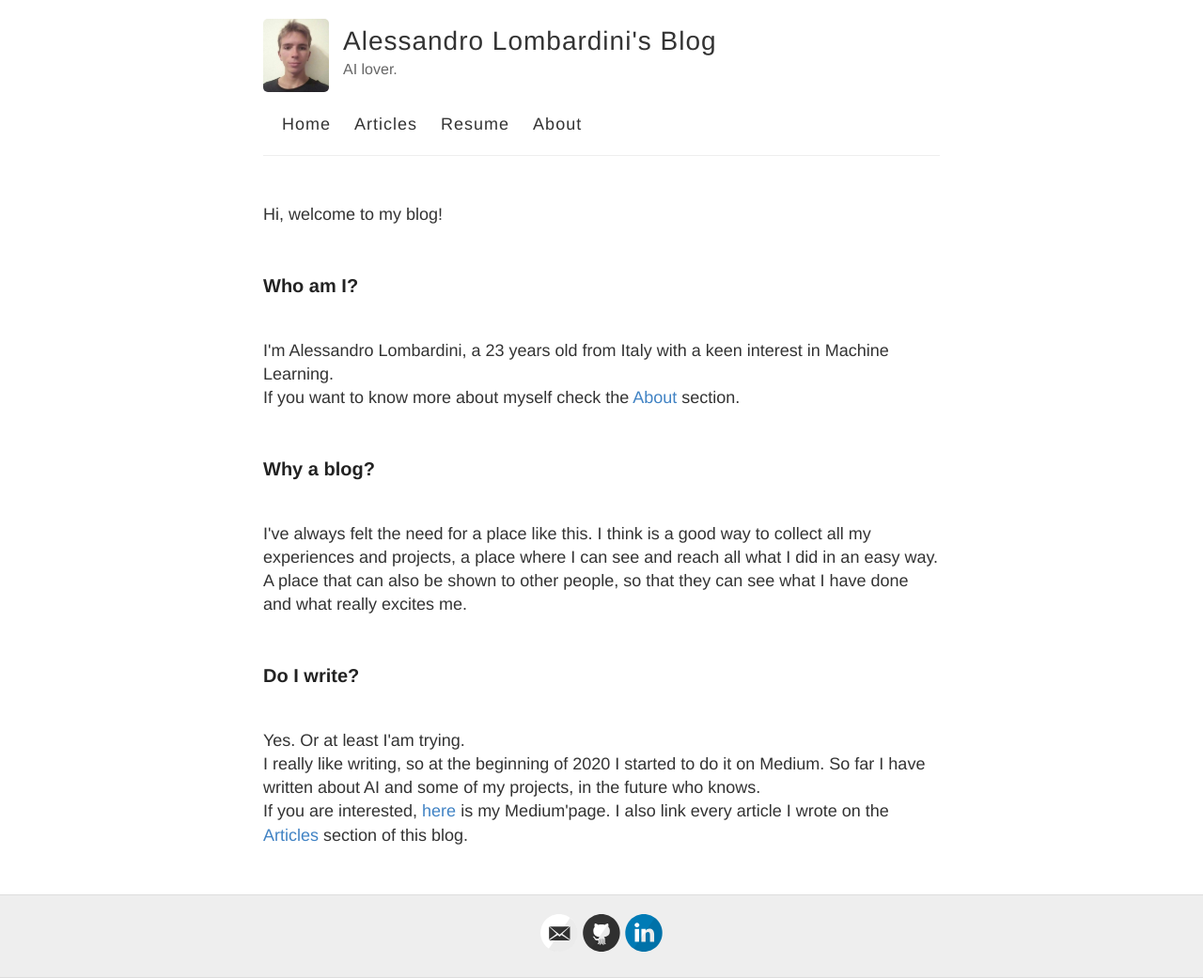
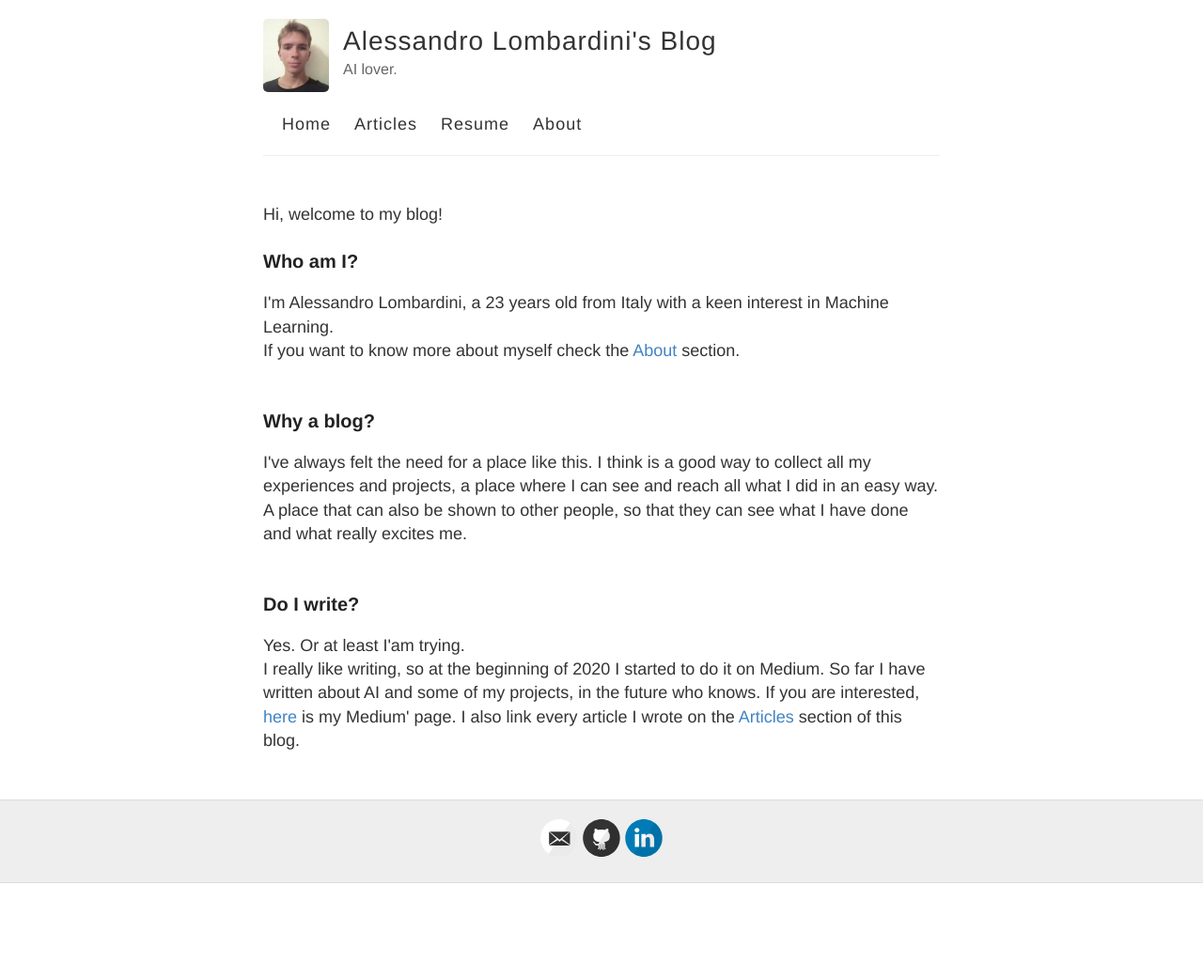
Before and after one commit to alessandrolombardini/alessandrolombardini.github.io, a Jekyll site: the page built from index.html, in a window 1280 px wide. Shown: the whole page at 94% size. Built offline with Jekyll 4.4.1, drawn with Linux system fonts in a browser that asks for light colours; after the commit the page ends 940 px from its top, so only the background shows below that.

Commit message:
Update personal informations

```diff
--- a/index.html
+++ b/index.html
@@ -4,23 +4,17 @@ layout: default
 
 Hi, welcome to my blog!
 <br/>
-<br/>
 <h3>Who am I?</h3>
-<br/>
 I'm Alessandro Lombardini, a 23 years old from Italy with a keen interest in Machine Learning.
 <br/>
 If you want to know more about myself check the <a href="https://alessandrolombardini.github.io/who-am-i/">About</a> section.
 <br/>
 <br/>
 <h3>Why a blog?</h3>
-<br/>
 I've always felt the need for a place like this. I think is a good way to collect all my experiences and projects, a place where I can see and reach all what I did in an easy way. A place that can also be shown to other people, so that they can see what I have done and what really excites me.
 <br/>
 <br/>
 <h3>Do I write?</h3>
-<br/>
 Yes. Or at least I'am trying.
 <br/>
-I really like writing, so at the beginning of 2020 I started to do it on Medium. So far I have written about AI and some of my projects, in the future who knows.
-<br/>
-If you are interested, <a href="https://alessandro-lombardini.medium.com/">here</a> is my Medium'page. I also link every article I wrote on the <a href="https://alessandrolombardini.github.io/articles/">Articles</a> section of this blog.
+I really like writing, so at the beginning of 2020 I started to do it on Medium. So far I have written about AI and some of my projects, in the future who knows. If you are interested, <a href="https://alessandro-lombardini.medium.com/">here</a> is my Medium' page. I also link every article I wrote on the <a href="https://alessandrolombardini.github.io/articles/">Articles</a> section of this blog.
--- a/resume.html
+++ b/resume.html
@@ -3,7 +3,7 @@ layout: page
 title: Resume
 permalink: /resume/
 ---
-
+<br>
 Hi, welcome to my curriculum! Have fun.
 <br>
 <br>
```
